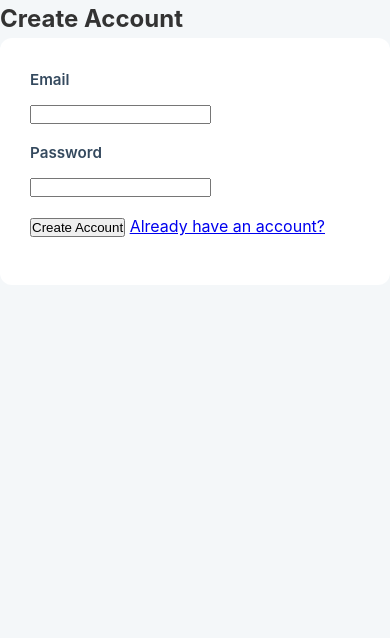
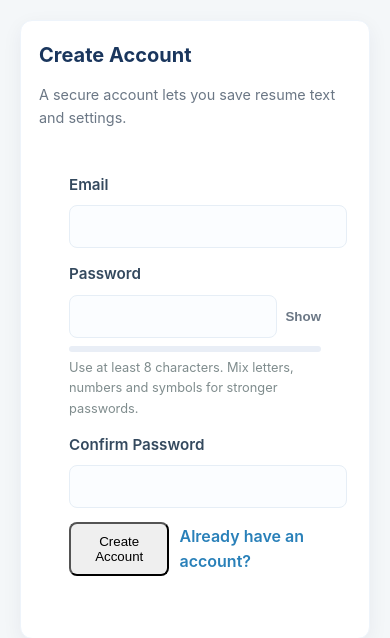
Before and after one commit to Rib4ko/CV-Ai-Agent-, a Flask app: page /register in a window 390 px wide. Shown: the top 638 px of the page. Run offline with Flask 3, Linux system fonts and the light colour scheme.

Commit message:
Improve login/register UI/UX: password visibility, strength, validation, loading states

```diff
--- a/static/style.css
+++ b/static/style.css
@@ -232,6 +232,52 @@ select {
     text-align: center;
     animation: fadeIn 0.5s ease-out;
 }
+/* Auth (login/register) */
+.auth-container {
+    max-width: 420px;
+    margin: 40px auto;
+    background: #fff;
+    padding: 28px 26px;
+    border-radius: 12px;
+    box-shadow: 0 6px 20px rgba(30,40,60,0.06);
+    border: 1px solid #eef4fb;
+}
+.auth-container h2 {
+    margin-bottom: 12px;
+    font-size: 1.25rem;
+    color: #1a365d;
+}
+.auth-container .helper {
+    font-size: 0.9rem;
+    color: #6b7785;
+    margin-bottom: 14px;
+}
+.auth-container .input-group {
+    margin-bottom: 14px;
+}
+.auth-container input[type="email"], .auth-container input[type="password"] {
+    width: 100%;
+    padding: 12px 12px;
+    border: 1px solid #e6eef6;
+    border-radius: 8px;
+    font-size: 0.95rem;
+    background: #fbfdff;
+}
+.auth-actions { display:flex; gap:10px; align-items:center; }
+.auth-actions .btn { padding: 10px 16px; border-radius:8px; }
+.btn-link { color: #2980b9; text-decoration: none; font-weight:600; }
+.btn-link:hover { text-decoration: underline; }
+
+.password-row { display:flex; gap:8px; align-items:center; }
+.password-toggle { background:transparent; border:none; cursor:pointer; color:#6b7785; font-weight:600; }
+.password-strength { height:6px; border-radius:6px; background:#e9eef6; overflow:hidden; margin-top:8px; }
+.password-strength > i { display:block; height:100%; width:0%; background:linear-gradient(90deg,#f6c363,#5ac18e); transition:width 0.25s ease; }
+.password-note { font-size:0.8rem; color:#7f8c8d; margin-top:6px; }
+
+/* small responsive tweak */
+@media (max-width:480px){
+    .auth-container{ margin:20px; padding:18px; }
+}
 /* Review box (small square) */
 .review-box {
     position: fixed;
--- a/templates/register.html
+++ b/templates/register.html
@@ -9,6 +9,7 @@
 <body>
     <div class="auth-container">
         <h2>Create Account</h2>
+        <div class="helper">A secure account lets you save resume text and settings.</div>
         {% with messages = get_flashed_messages(with_categories=true) %}
           {% if messages %}
             {% for category, msg in messages %}
@@ -18,20 +19,68 @@
             {% endfor %}
           {% endif %}
         {% endwith %}
-        <form method="POST" action="{{ url_for('register') }}">
+        <form id="register-form" method="POST" action="{{ url_for('register') }}">
             <div class="input-group">
                 <label for="email">Email</label>
-                <input type="email" name="email" required>
+                <input id="reg-email" type="email" name="email" required>
             </div>
             <div class="input-group">
                 <label for="password">Password</label>
-                <input type="password" name="password" required>
+                <div class="password-row">
+                    <input id="reg-password" type="password" name="password" required>
+                    <button type="button" class="password-toggle" onclick="togglePassword('reg-password')">Show</button>
+                </div>
+                <div class="password-strength"><i id="pw-bar"></i></div>
+                <div class="password-note">Use at least 8 characters. Mix letters, numbers and symbols for stronger passwords.</div>
             </div>
             <div class="input-group">
-                <button type="submit" class="btn">Create Account</button>
+                <label for="password_confirm">Confirm Password</label>
+                <input id="reg-password-confirm" type="password" required>
+            </div>
+            <div class="input-group auth-actions">
+                <button id="register-submit" type="submit" class="btn">Create Account</button>
                 <a href="{{ url_for('login') }}" class="btn-link">Already have an account?</a>
             </div>
         </form>
     </div>
+
+<script>
+(function(){
+  const form = document.getElementById('register-form');
+  const submitBtn = document.getElementById('register-submit');
+  const pw = document.getElementById('reg-password');
+  const pwc = document.getElementById('reg-password-confirm');
+  const pwbar = document.getElementById('pw-bar');
+
+  function scorePassword(s){
+    let score = 0;
+    if (!s) return 0;
+    if (s.length >= 8) score += 1;
+    if (/[A-Z]/.test(s)) score += 1;
+    if (/[0-9]/.test(s)) score += 1;
+    if (/[^A-Za-z0-9]/.test(s)) score += 1;
+    return score; // 0..4
+  }
+
+  if (pw){
+    pw.addEventListener('input', function(){
+      const sc = scorePassword(pw.value);
+      const pct = (sc/4)*100;
+      if (pwbar) pwbar.style.width = pct + '%';
+    });
+  }
+
+  if (form && submitBtn){
+    form.addEventListener('submit', function(e){
+      const pass = pw && pw.value || '';
+      const passc = pwc && pwc.value || '';
+      if (pass.length < 8){ e.preventDefault(); alert('Password must be at least 8 characters.'); return; }
+      if (pass !== passc){ e.preventDefault(); alert('Passwords do not match.'); return; }
+      submitBtn.disabled = true;
+      submitBtn.textContent = 'Creating...';
+    });
+  }
+})();
+</script>
 </body>
 </html>
```
Also changed, not shown: templates/login.html (+35 -5 lines), 1 other file.
